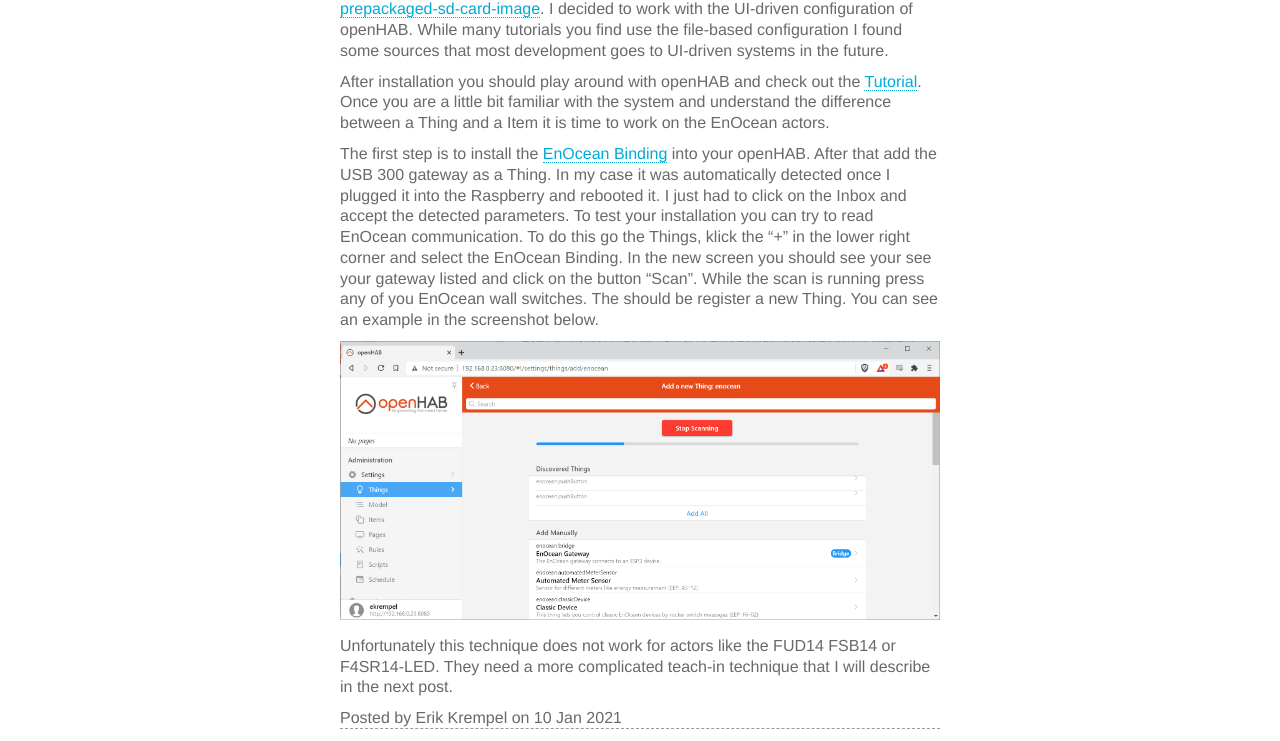
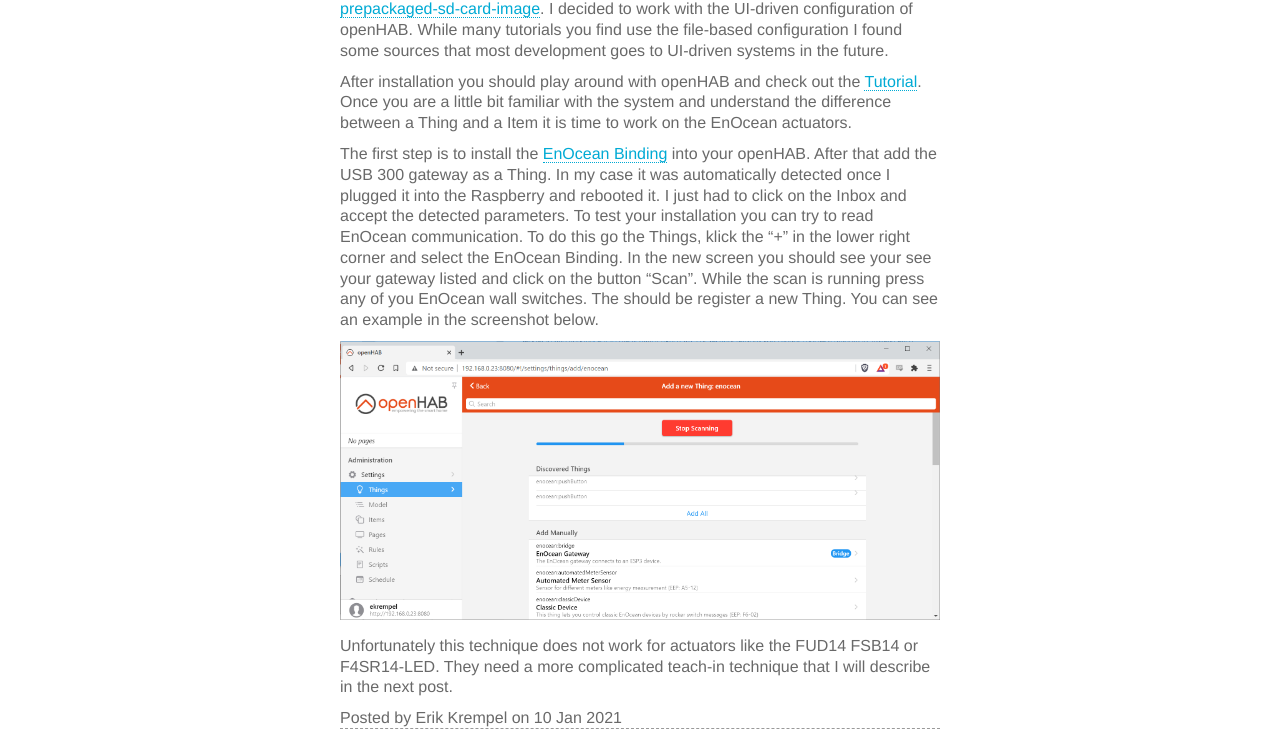
Before and after one commit to ekrempel/ekrempel.github.io, a Jekyll site: the page built from _posts/2021-01-10-homeAutomation_part2.md, in a window 1280 px wide. Shown: the part 849-1590 px from the top of the page. Built offline with Jekyll 4.4.1, drawn with Linux system fonts in a browser that asks for light colours.

Commit message:
small editing

```diff
--- a/_posts/2021-01-10-homeAutomation_part2.md
+++ b/_posts/2021-01-10-homeAutomation_part2.md
@@ -22,10 +22,10 @@ To interact with EnOcean devices you need a gateway. The most common type is the
 
 Installation of openHAB on a Raspberry Pi is easy and well documented. I used the Raspberry Pi prepackaged SD card image as described here: <https://www.openhab.org/docs/installation/openhabian.html#raspberry-pi-prepackaged-sd-card-image>. I decided to work with the UI-driven configuration of openHAB. While many tutorials you find use the file-based configuration I found some sources that most development goes to UI-driven systems in the future.
 
-After installation you should play around with openHAB and check out the [Tutorial](https://www.openhab.org/docs/tutorial/). Once you are a little bit familiar with the system and understand the difference between a Thing and a Item it is time to work on the EnOcean actors.
+After installation you should play around with openHAB and check out the [Tutorial](https://www.openhab.org/docs/tutorial/). Once you are a little bit familiar with the system and understand the difference between a Thing and a Item it is time to work on the EnOcean actuators.
 
 The first step is to install the [EnOcean Binding](https://www.openhab.org/addons/bindings/enocean/) into your openHAB. After that add the USB 300 gateway as a Thing. In my case it was automatically detected once I plugged it into the Raspberry and rebooted it. I just had to click on the Inbox and accept the detected parameters. To test your installation you can try to read EnOcean communication. To do this go the Things, klick the "+" in the lower right corner and select the EnOcean Binding. In the new screen you should see your see your gateway listed and click on the button "Scan". While the scan is running press any of you EnOcean wall switches. The should be register a new Thing. You can see an example in the screenshot below.
 
 ![EnOcean Autodiscover detecting wall switches](/images/openhab_enocean_discover.png){: width="600" }
 
-Unfortunately this technique does not work for actors like the FUD14 FSB14 or F4SR14-LED. They need a more complicated teach-in technique that I will describe in the next post.
+Unfortunately this technique does not work for actuators like the FUD14 FSB14 or F4SR14-LED. They need a more complicated teach-in technique that I will describe in the next post.
```
